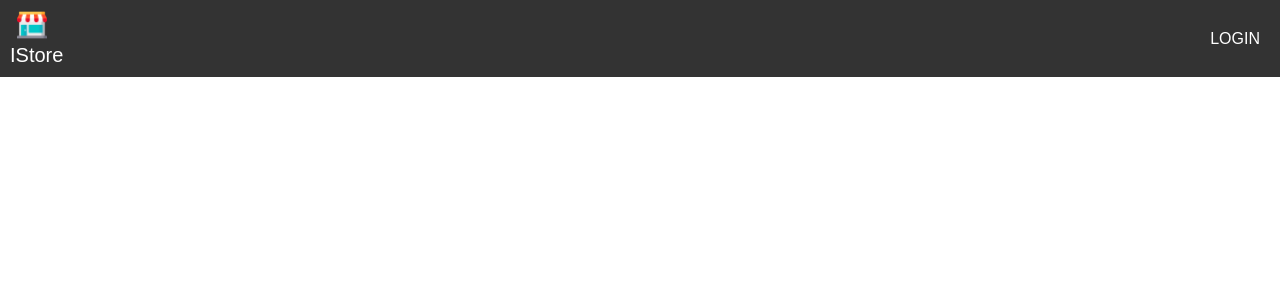
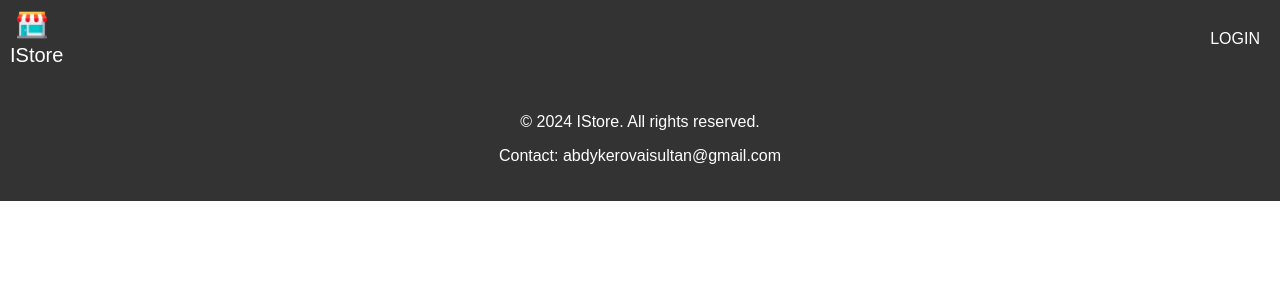
Before and after one commit to aisss27/test_task_shop, a React (Create React App) app: page / in a window 1280 px wide. Before the commit this address had no page. Shown: the top 300 px of the page. Built offline with nearby package versions, Linux system fonts and the light colour scheme.

Commit message:
little changes - label for number items and added footer

```diff
--- a/src/App.css
+++ b/src/App.css
@@ -54,3 +54,17 @@ header button {
 header button:hover {
   background-color: #c0392b;
 }
+
+
+
+footer {
+  background-color: #333;
+  color: #fff;
+  padding: 20px 0;
+  text-align: center;
+}
+
+.footerContent {
+  max-width: 1200px;
+  margin: 0 auto;
+}
--- a/src/App.tsx
+++ b/src/App.tsx
@@ -13,6 +13,7 @@ import {RootState} from './redux/store';
 function App() {
     const dispatch = useDispatch();
     const isAuthenticated = useSelector((state: RootState) => state.auth.isAuthenticated);
+    const cartItems = useSelector((state: RootState) => state.cart.cart.length);
 
     const handleLogin = () => {
         dispatch(loginAction());
@@ -32,7 +33,9 @@ function App() {
                 {isAuthenticated ? (
                     <>
                         <Link to="/products">PRODUCTS</Link>
-                        <Link to="/cart">CART</Link>
+                        <Link to="/cart">
+                            CART {cartItems > 0 && <span className="cart-label">{cartItems}</span>}
+                        </Link>
                         <span>Logged in</span>
                         <button onClick={handleLogout}>LOGOUT</button>
                     </>
@@ -59,6 +62,12 @@ function App() {
                 />
                 <Route path="/login" element={<Login onLoginStatusChange={handleLogin} />} />
             </Routes>
+            <footer>
+                <div className='footerContent'>
+                    <p>&copy; 2024 IStore. All rights reserved.</p>
+                    <p>Contact: abdykerovaisultan@gmail.com</p>
+                </div>
+            </footer>
         </div>
     );
 }
```
